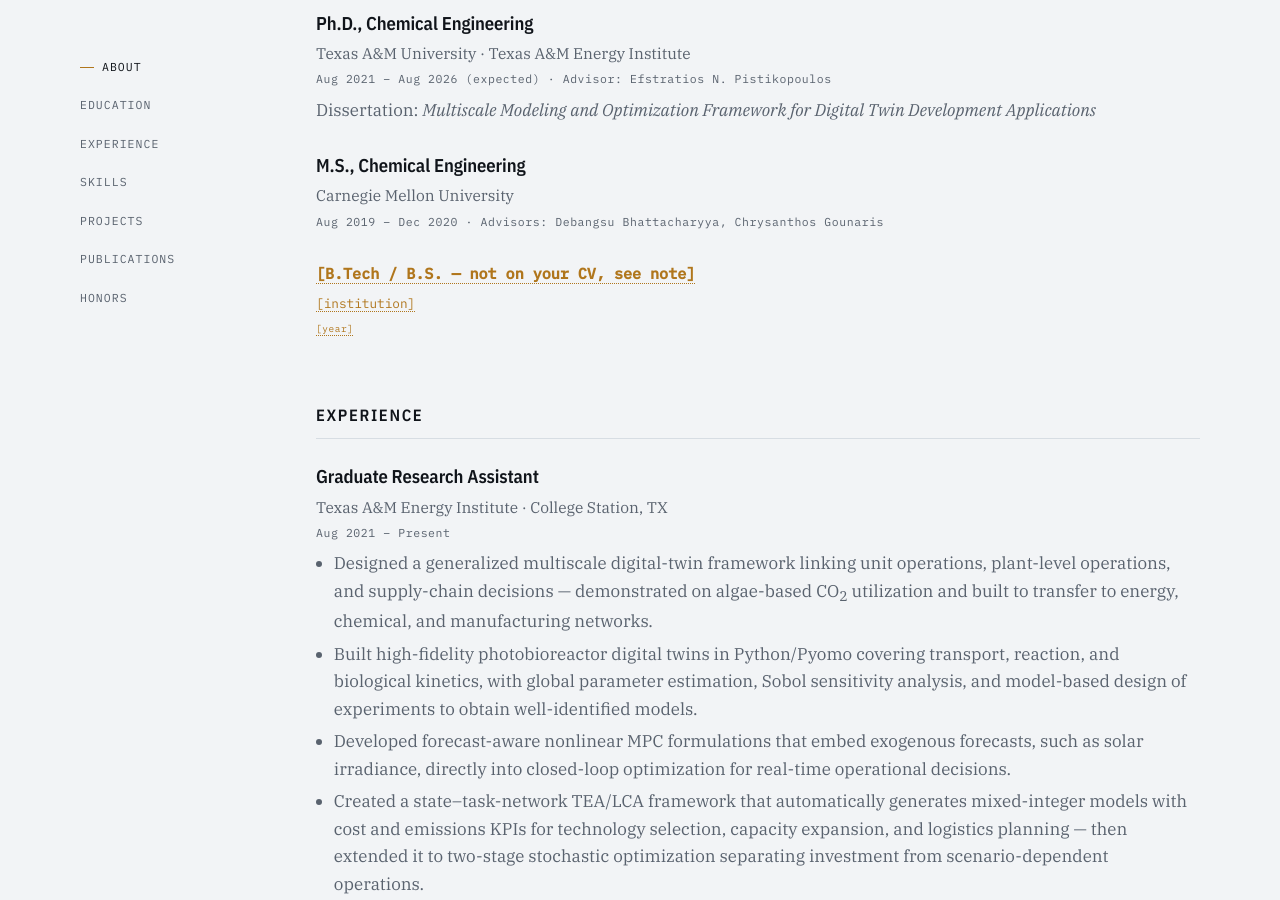
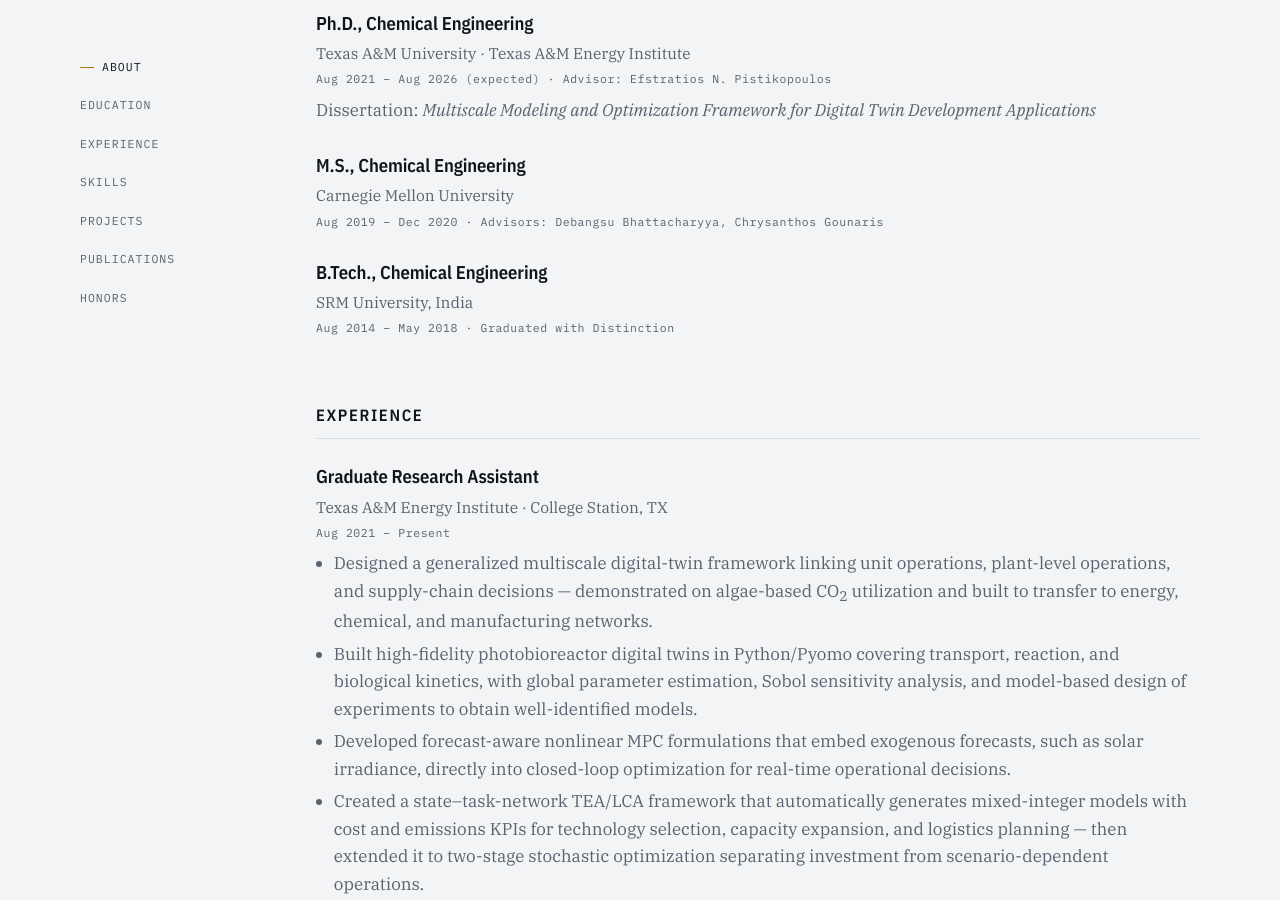
Before and after one commit to swaminathan1296/swaminathan1296.github.io, a Jekyll site: the page built from index.md, in a window 1280 px wide and 900 px high, scrolled down 1154 px. Built offline with Jekyll 4.4.1, drawn with Linux system fonts in a browser that asks for light colours; some of the changed text lies outside the part shown.

Commit message:
Added bachelors information

```diff
--- a/_data/education.yml
+++ b/_data/education.yml
@@ -7,6 +7,6 @@
   where: "Carnegie Mellon University"
   when: "Aug 2019 – Dec 2020 · Advisors: Debangsu Bhattacharyya, Chrysanthos Gounaris"
 
-- degree: "[B.Tech / B.S. — not on your CV, see note]"
-  where: "[institution]"
-  when: "[year]"
+- degree: "B.Tech., Chemical Engineering"
+  where: "SRM University, India"
+  when: "Aug 2014 – May 2018 · Graduated with Distinction"
--- a/_data/projects.yml
+++ b/_data/projects.yml
@@ -14,6 +14,6 @@
   description: "2-opt and λ-interchange under Iterated Local Search, benchmarked across problem sizes to characterize scalability and runtime behaviour."
 
 - name: "Vision Transformer on CIFAR-10"
-  tag: "[XX.X% test acc]"
+  tag: "[56.65% test acc]"
   url: ""
   description: "Compact ViT written from scratch in PyTorch, with augmentation and a tuned hyperparameter sweep. A study of where attention earns its keep on small image data."
```
